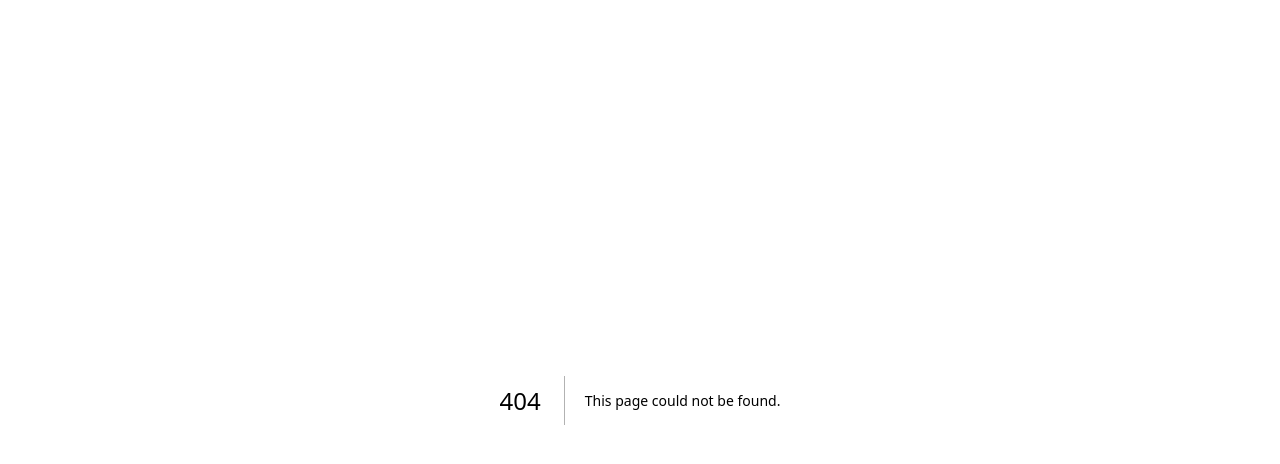
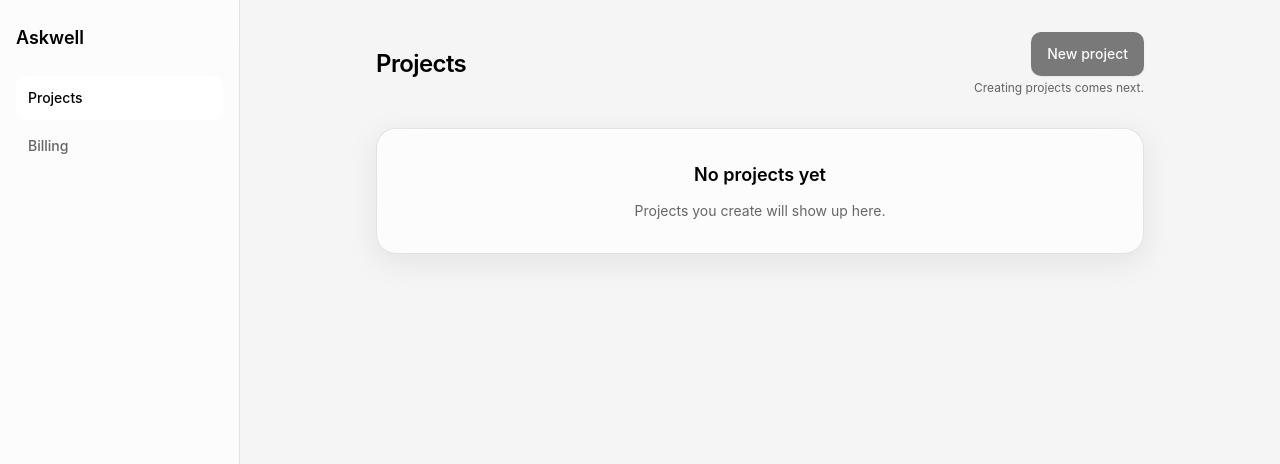
Before and after one commit to adamiku/askwell, a Next.js app in the folder apps/web/: page /dashboard in a window 1280 px wide. Before the commit this address had no page. Shown: the top 464 px of the page. Built offline with nearby package versions, Linux system fonts and the light colour scheme; no server answers; the database is empty.

Commit message:
[P1F-T08] Dashboard shell (#12)
Co-authored-by: agent <agent@hq-askwell-jim.hq-askwell-jim.docker.internal>
Co-authored-by: Claude Sonnet 5.5 <noreply@anthropic.com>

```diff
--- /dev/null
+++ b/apps/web/app/dashboard/billing/page.tsx
@@ -0,0 +1,19 @@
+import type { Metadata } from "next";
+import { APP_NAME } from "@askwell/shared";
+import { EmptyState } from "@/components/empty-state";
+
+export const metadata: Metadata = { title: `Billing | ${APP_NAME}` };
+
+export default function BillingPage() {
+  return (
+    <div className="mx-auto max-w-3xl">
+      <h1 className="text-2xl font-semibold tracking-tight">Billing</h1>
+      <div className="mt-8">
+        <EmptyState
+          title="Billing is not set up yet"
+          description="Plans and upgrades will appear here."
+        />
+      </div>
+    </div>
+  );
+}
--- /dev/null
+++ b/apps/web/app/dashboard/error.tsx
@@ -0,0 +1,11 @@
+"use client";
+
+import { ErrorState } from "@/components/error-state";
+
+export default function DashboardError({ reset }: { error: Error; reset: () => void }) {
+  return (
+    <div className="mx-auto max-w-3xl">
+      <ErrorState message="The dashboard could not load. Try again." onRetry={reset} />
+    </div>
+  );
+}
--- /dev/null
+++ b/apps/web/app/dashboard/layout.tsx
@@ -0,0 +1,21 @@
+import type { ReactNode } from "react";
+import { UserButton } from "@clerk/nextjs";
+import { APP_NAME } from "@askwell/shared";
+import { DashboardNav } from "@/components/dashboard/dashboard-nav";
+
+export default function DashboardLayout({ children }: { children: ReactNode }) {
+  return (
+    <div data-theme="light" className="min-h-screen bg-bg text-fg md:flex">
+      <aside className="border-b border-border bg-surface backdrop-blur-glass md:sticky md:top-0 md:h-screen md:w-60 md:shrink-0 md:border-r md:border-b-0">
+        <div className="flex items-center gap-3 px-4 py-2 md:h-full md:flex-col md:items-stretch md:gap-6 md:px-4 md:py-6">
+          <span className="text-lg font-semibold">{APP_NAME}</span>
+          <DashboardNav />
+          <div className="flex items-center md:mt-auto">
+            <UserButton />
+          </div>
+        </div>
+      </aside>
+      <main className="min-w-0 flex-1 px-4 py-8 md:px-10">{children}</main>
+    </div>
+  );
+}
--- /dev/null
+++ b/apps/web/app/dashboard/load-projects.ts
@@ -0,0 +1,36 @@
+import { createOwnerClient } from "@/lib/supabase/owner";
+import type { ProjectListItem } from "@/components/dashboard/project-list";
+
+export type LoadProjectsResult =
+  | { ok: true; projects: ProjectListItem[] }
+  | { ok: false; message: string };
+
+/**
+ * Reads the signed-in owner's projects through the owner client, so RLS scopes the rows.
+ * Errors are returned, not hidden. An auth error here means the Clerk to Supabase
+ * third-party auth setup is missing, and the message says so.
+ */
+export async function loadProjects(): Promise<LoadProjectsResult> {
+  try {
+    const { data, error } = await createOwnerClient()
+      .from("projects")
+      .select("id, name, created_at")
+      .order("created_at", { ascending: false });
+
+    if (error) {
+      console.error("dashboard: loading projects failed", error.code, error.message);
+      const authProblem =
+        error.code === "PGRST301" || error.code === "401" || /jwt|jws|token/i.test(error.message);
+      return {
+        ok: false,
+        message: authProblem
+          ? "Supabase did not accept your sign-in token. The Clerk to Supabase auth setup may be missing."
+          : "Something went wrong while loading your projects. Try again.",
+      };
+    }
+    return { ok: true, projects: data };
+  } catch (err) {
+    console.error("dashboard: loading projects threw", err);
+    return { ok: false, message: "Something went wrong while loading your projects. Try again." };
+  }
+}
--- /dev/null
+++ b/apps/web/app/dashboard/loading.tsx
@@ -0,0 +1,12 @@
+import { LoadingSkeleton } from "@/components/loading-skeleton";
+
+export default function DashboardLoading() {
+  return (
+    <div className="mx-auto max-w-3xl">
+      <h1 className="text-2xl font-semibold tracking-tight">Projects</h1>
+      <div className="mt-8">
+        <LoadingSkeleton lines={4} />
+      </div>
+    </div>
+  );
+}
--- /dev/null
+++ b/apps/web/app/dashboard/page.tsx
@@ -0,0 +1,41 @@
+import type { Metadata } from "next";
+import { APP_NAME } from "@askwell/shared";
+import { Button } from "@/components/button";
+import { EmptyState } from "@/components/empty-state";
+import { ProjectList } from "@/components/dashboard/project-list";
+import { ProjectsError } from "@/components/dashboard/projects-error";
+import { loadProjects } from "./load-projects";
+
+export const metadata: Metadata = { title: `Projects | ${APP_NAME}` };
+
+// Reads the signed-in owner's rows, so it can never be prerendered.
+export const dynamic = "force-dynamic";
+
+export default async function DashboardPage() {
+  const result = await loadProjects();
+
+  return (
+    <div className="mx-auto max-w-3xl">
+      <div className="flex flex-wrap items-center justify-between gap-3">
+        <h1 className="text-2xl font-semibold tracking-tight">Projects</h1>
+        <div className="flex flex-col items-end gap-1">
+          <Button disabled>New project</Button>
+          <span className="text-xs text-fg-muted">Creating projects comes next.</span>
+        </div>
+      </div>
+
+      <div className="mt-8">
+        {!result.ok ? (
+          <ProjectsError message={result.message} />
+        ) : result.projects.length === 0 ? (
+          <EmptyState
+            title="No projects yet"
+            description="Projects you create will show up here."
+          />
+        ) : (
+          <ProjectList projects={result.projects} />
+        )}
+      </div>
+    </div>
+  );
+}
--- /dev/null
+++ b/apps/web/components/dashboard/dashboard-nav.tsx
@@ -0,0 +1,32 @@
+"use client";
+
+import Link from "next/link";
+import { usePathname } from "next/navigation";
+import { isNavItemActive } from "./is-active";
+import { NAV_ITEMS } from "./nav-items";
+
+export function DashboardNav() {
+  const pathname = usePathname();
+  return (
+    <nav aria-label="Dashboard" className="min-w-0 flex-1 md:flex-none">
+      <ul className="flex gap-1 overflow-x-auto md:flex-col">
+        {NAV_ITEMS.map((item) => {
+          const active = isNavItemActive(item.href, pathname);
+          return (
+            <li key={item.href}>
+              <Link
+                href={item.href}
+                aria-current={active ? "page" : undefined}
+                className={`flex min-h-11 items-center rounded-control px-3 text-sm font-medium whitespace-nowrap transition focus-visible:outline-2 focus-visible:outline-offset-2 focus-visible:outline-focus ${
+                  active ? "bg-surface-strong text-fg" : "text-fg-muted hover:bg-surface hover:text-fg"
+                }`}
+              >
+                {item.label}
+              </Link>
+            </li>
+          );
+        })}
+      </ul>
+    </nav>
+  );
+}
--- /dev/null
+++ b/apps/web/components/dashboard/is-active.ts
@@ -0,0 +1,11 @@
+/**
+ * Whether a nav item is the current page.
+ * "/dashboard" (Projects) also owns /dashboard/projects/..., but not other sections.
+ */
+export function isNavItemActive(href: string, pathname: string): boolean {
+  const path = pathname.length > 1 ? pathname.replace(/\/+$/, "") : pathname;
+  if (href === "/dashboard") {
+    return path === "/dashboard" || path.startsWith("/dashboard/projects");
+  }
+  return path === href || path.startsWith(`${href}/`);
+}
--- /dev/null
+++ b/apps/web/components/dashboard/nav-items.ts
@@ -0,0 +1,10 @@
+/**
+ * Dashboard nav. One item per line, so later phases add entries without merge conflicts.
+ * Project pages live under /dashboard/projects/[projectId]/...
+ */
+export type NavItem = { label: string; href: string };
+
+export const NAV_ITEMS: readonly NavItem[] = [
+  { label: "Projects", href: "/dashboard" },
+  { label: "Billing", href: "/dashboard/billing" },
+];
--- /dev/null
+++ b/apps/web/components/dashboard/project-list.tsx
@@ -0,0 +1,22 @@
+import { GlassPanel } from "../glass-panel";
+
+export type ProjectListItem = { id: string; name: string; created_at: string };
+
+const dateFormat = new Intl.DateTimeFormat("en-US", { dateStyle: "medium", timeZone: "UTC" });
+
+export function ProjectList({ projects }: { projects: readonly ProjectListItem[] }) {
+  return (
+    <GlassPanel>
+      <ul className="divide-y divide-border">
+        {projects.map((project) => (
+          <li key={project.id} className="flex items-center justify-between gap-4 px-5 py-4">
+            <span className="min-w-0 truncate font-medium">{project.name}</span>
+            <span className="shrink-0 text-sm text-fg-muted">
+              Created {dateFormat.format(new Date(project.created_at))}
+            </span>
+          </li>
+        ))}
+      </ul>
+    </GlassPanel>
+  );
+}
--- /dev/null
+++ b/apps/web/components/dashboard/projects-error.tsx
@@ -0,0 +1,12 @@
+"use client";
+
+import { useRouter } from "next/navigation";
+import { ErrorState } from "../error-state";
+
+/** Error state for the project list. Retry asks the server to render the page again. */
+export function ProjectsError({ message }: { message: string }) {
+  const router = useRouter();
+  return (
+    <ErrorState title="Could not load your projects" message={message} onRetry={() => router.refresh()} />
+  );
+}
```
Also changed, not shown: 2 other files (tests, documents, lock files or other folders).
